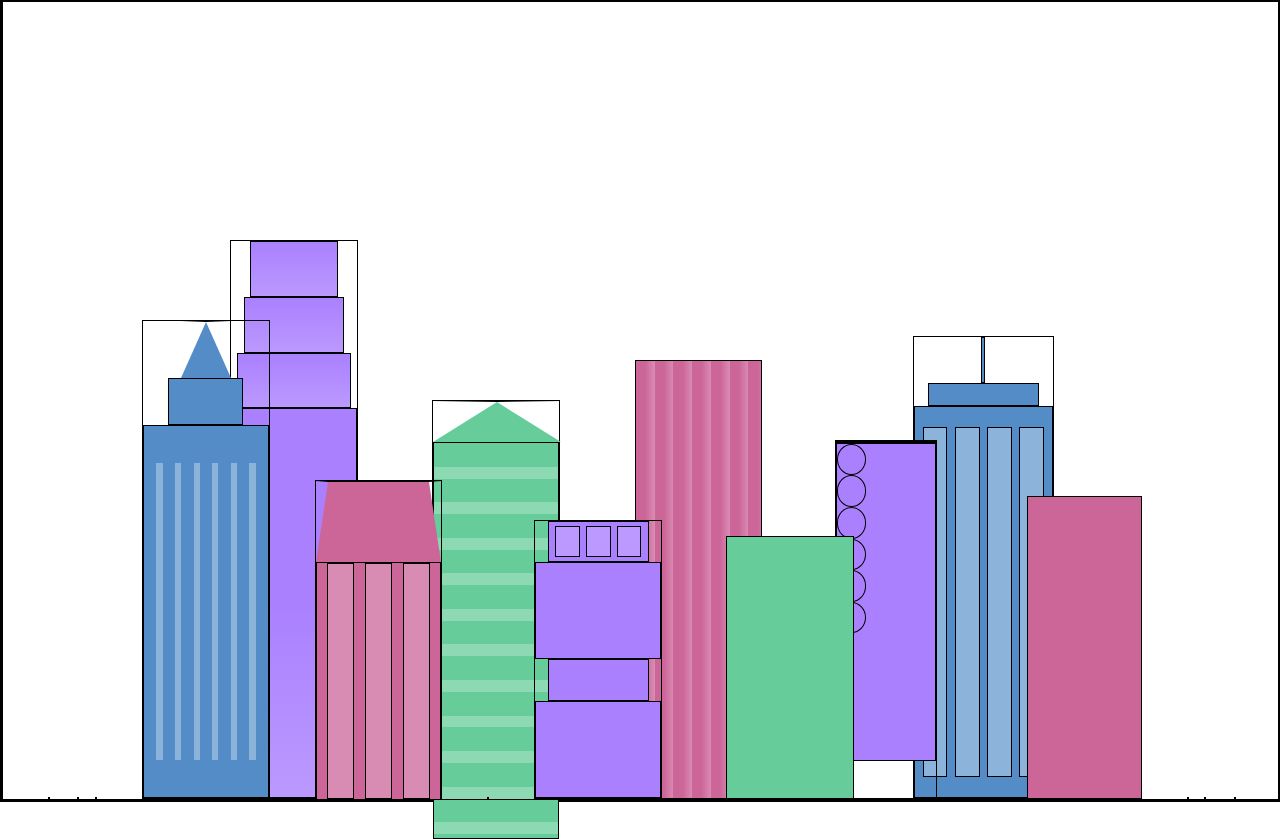
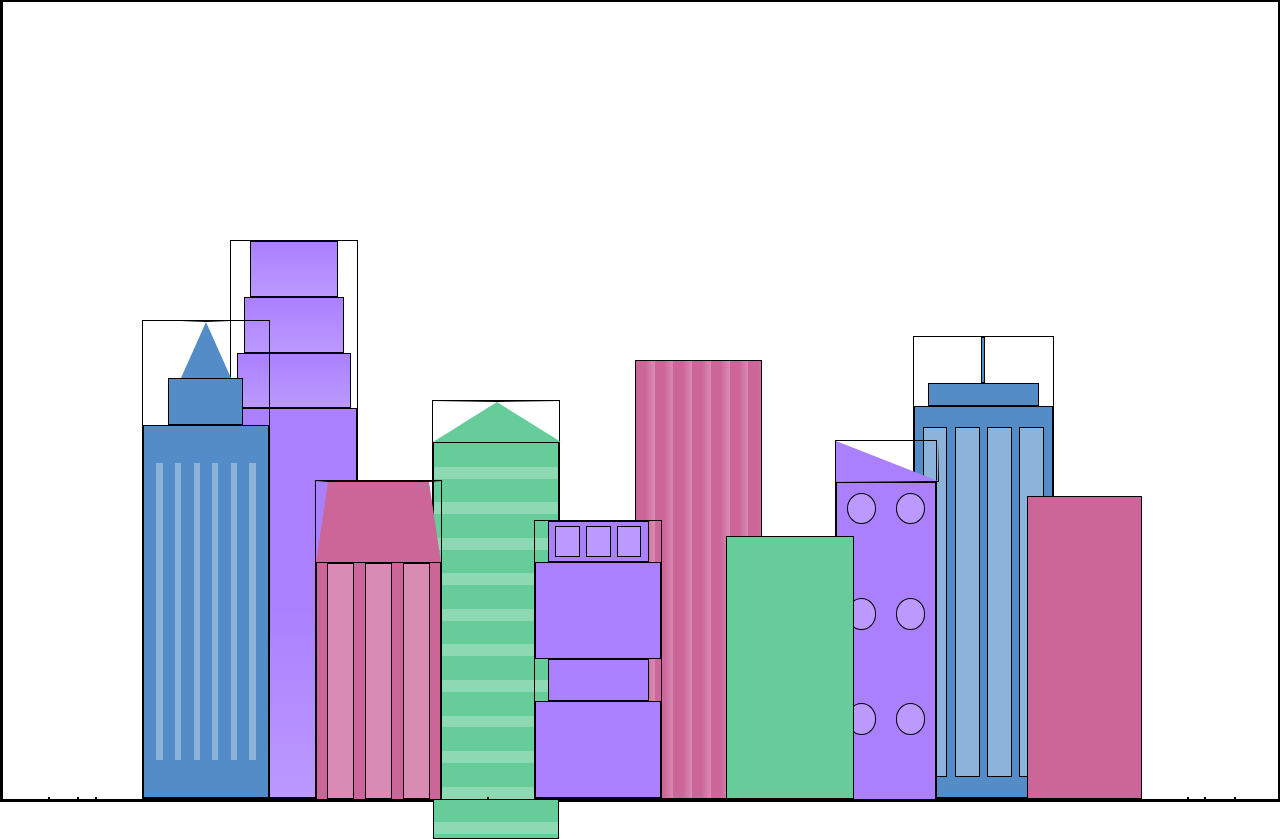
Before and after one commit to gus-rdz/product-landing-page, a plain HTML site: page index.html in a window 1280 px wide. Drawn offline with Linux system fonts and the light colour scheme.

Commit message:
added styling to fb4

```diff
--- a/style.css
+++ b/style.css
@@ -227,16 +227,25 @@ body {
   left: 10%;
 }
 
+.fb4a {
+  border-top: 5vh solid transparent;
+  border-left: 8vw solid var(--building-color1);
+}
+
 .fb4b {
   width: 100%;
   height: 89%;
   background-color: var(--building-color1);
+  display: flex;
+  flex-wrap: wrap;
 }
 
 .fb4-window {
   width: 30%;
   height: 10%;
   border-radius: 50%;
+  background-color: var(--window-color1);
+  margin: 10%;
 }
 
 .fb5 {
```
